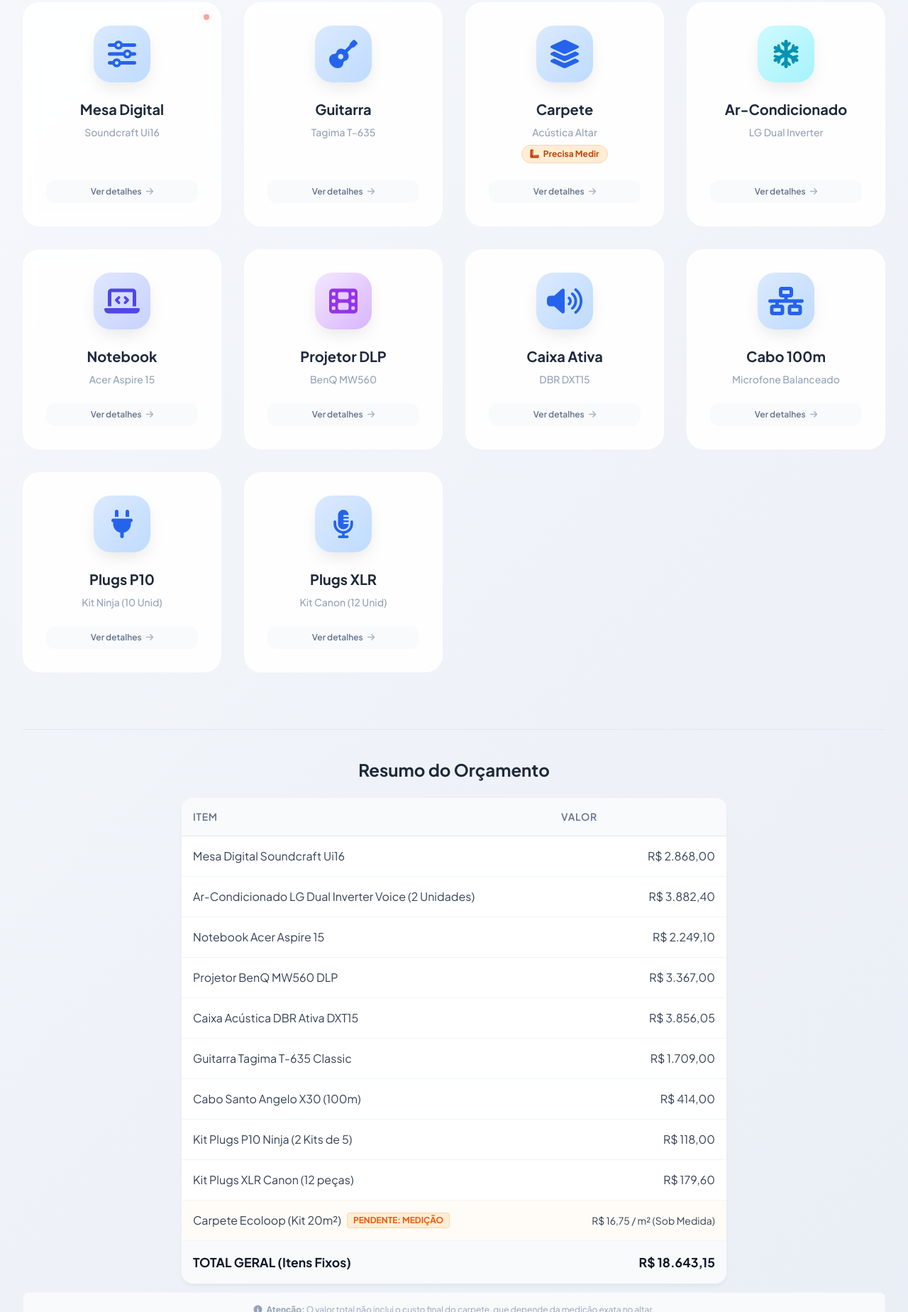
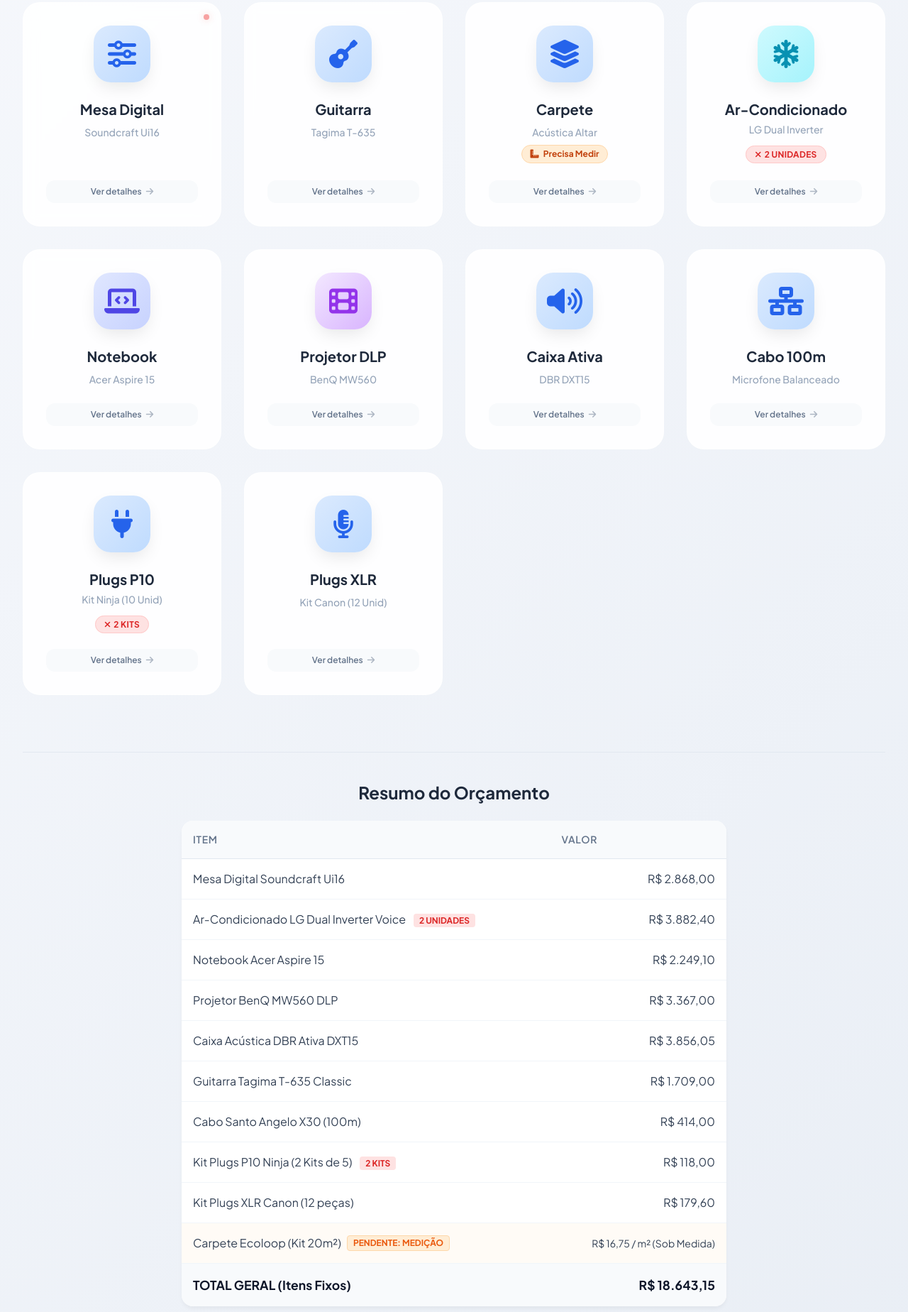
Before and after one commit to christyan05/OR-AMENTO, a plain HTML site: page index.html in a window 1280 px wide. Shown: the part 349-2197 px from the top of the page at 71% size. Drawn offline with nearby package versions, Linux system fonts and the light colour scheme.

Commit message:
Update index.html

```diff
--- a/index.html
+++ b/index.html
@@ -242,10 +242,16 @@
                     <div class="icon-wrapper grad-cyan mb-6">
                         <i class="fa-solid fa-snowflake"></i>
                     </div>
-                    <h3 class="text-xl font-bold text-slate-800 mb-2 group-hover:text-cyan-600 transition-colors">Ar-Condicionado</h3>
-                    <p class="text-sm text-slate-400 font-medium">LG Dual Inverter</p>
+                    <h3 class="text-xl font-bold text-slate-800 mb-1 group-hover:text-cyan-600 transition-colors">Ar-Condicionado</h3>
+                    <p class="text-sm text-slate-400 font-medium mb-3">LG Dual Inverter</p>
 
-                    <div class="mt-auto pt-6 w-full">
+                    <div class="mb-2">
+                        <span class="bg-red-100 text-red-600 border border-red-200 text-xs font-extrabold px-3 py-1 rounded-full uppercase tracking-wide">
+                            <i class="fa-solid fa-xmark mr-1"></i>2 Unidades
+                        </span>
+                    </div>
+
+                    <div class="mt-auto pt-4 w-full">
                         <div class="py-2 px-4 bg-slate-50 rounded-xl text-xs font-semibold text-slate-500 group-hover:bg-cyan-50 group-hover:text-cyan-600 transition-colors">
                             Ver detalhes <i class="fas fa-arrow-right ml-1 opacity-50"></i>
                         </div>
@@ -327,10 +333,16 @@
                     <div class="icon-wrapper grad-blue mb-6">
                         <i class="fa-solid fa-plug"></i>
                     </div>
-                    <h3 class="text-xl font-bold text-slate-800 mb-2 group-hover:text-blue-600 transition-colors">Plugs P10</h3>
-                    <p class="text-sm text-slate-400 font-medium">Kit Ninja (10 Unid)</p>
+                    <h3 class="text-xl font-bold text-slate-800 mb-1 group-hover:text-blue-600 transition-colors">Plugs P10</h3>
+                    <p class="text-sm text-slate-400 font-medium mb-3">Kit Ninja (10 Unid)</p>
 
-                    <div class="mt-auto pt-6 w-full">
+                    <div class="mb-2">
+                        <span class="bg-red-100 text-red-600 border border-red-200 text-xs font-extrabold px-3 py-1 rounded-full uppercase tracking-wide">
+                            <i class="fa-solid fa-xmark mr-1"></i>2 Kits
+                        </span>
+                    </div>
+
+                    <div class="mt-auto pt-4 w-full">
                         <div class="py-2 px-4 bg-slate-50 rounded-xl text-xs font-semibold text-slate-500 group-hover:bg-blue-50 group-hover:text-blue-600 transition-colors">
                             Ver detalhes <i class="fas fa-arrow-right ml-1 opacity-50"></i>
                         </div>
@@ -374,7 +386,10 @@
                             <td class="text-right">R$ 2.868,00</td>
                         </tr>
                         <tr>
-                            <td>Ar-Condicionado LG Dual Inverter Voice (2 Unidades)</td>
+                            <td>
+                                Ar-Condicionado LG Dual Inverter Voice
+                                <span class="text-red-600 font-extrabold bg-red-100 px-2 py-0.5 rounded text-xs uppercase ml-2">2 Unidades</span>
+                            </td>
                             <td class="text-right">R$ 3.882,40</td>
                         </tr>
                         <tr>
@@ -398,7 +413,10 @@
                             <td class="text-right">R$ 414,00</td>
                         </tr>
                         <tr>
-                            <td>Kit Plugs P10 Ninja (2 Kits de 5)</td>
+                            <td>
+                                Kit Plugs P10 Ninja (2 Kits de 5)
+                                <span class="text-red-600 font-extrabold bg-red-100 px-2 py-0.5 rounded text-xs uppercase ml-2">2 Kits</span>
+                            </td>
                             <td class="text-right">R$ 118,00</td>
                         </tr>
                         <tr>
@@ -602,8 +620,16 @@
                 </button>
             </div>
             <div class="p-8 overflow-y-auto">
-                <span class="text-blue-600 font-bold text-xs tracking-wider uppercase">Conectividade</span>
-                <h2 class="text-2xl font-bold text-slate-900 mt-1 mb-4">Kit 2x5 Plugs P10 Ninja</h2>
+                <div class="flex justify-between items-start mb-4">
+                    <div>
+                        <span class="text-blue-600 font-bold text-xs tracking-wider uppercase">Conectividade</span>
+                        <h2 class="text-2xl font-bold text-slate-900 mt-1">Kit 2x5 Plugs P10 Ninja</h2>
+                    </div>
+                    <div class="bg-red-100 text-red-600 border-2 border-red-200 px-3 py-2 rounded-xl text-center shadow-sm">
+                        <p class="text-xs font-bold uppercase tracking-wider">Quantidade</p>
+                        <p class="text-xl font-extrabold leading-none">02</p>
+                    </div>
+                </div>
 
                 <div class="space-y-3 mb-8">
                     <div class="flex items-center gap-3 text-slate-600 text-sm p-3 bg-slate-50 rounded-xl">
@@ -674,8 +700,16 @@
                 </button>
             </div>
             <div class="p-8 overflow-y-auto">
-                <span class="text-cyan-600 font-bold text-xs tracking-wider uppercase">Climatização</span>
-                <h2 class="text-2xl font-bold text-slate-900 mt-1 mb-4">LG Dual Inverter Voice</h2>
+                <div class="flex justify-between items-start mb-4">
+                    <div>
+                        <span class="text-cyan-600 font-bold text-xs tracking-wider uppercase">Climatização</span>
+                        <h2 class="text-2xl font-bold text-slate-900 mt-1">LG Dual Inverter Voice</h2>
+                    </div>
+                    <div class="bg-red-100 text-red-600 border-2 border-red-200 px-3 py-2 rounded-xl text-center shadow-sm">
+                        <p class="text-xs font-bold uppercase tracking-wider">Quantidade</p>
+                        <p class="text-xl font-extrabold leading-none">02</p>
+                    </div>
+                </div>
 
                 <div class="space-y-3 mb-8">
                     <div class="flex items-center gap-3 text-slate-600 text-sm p-3 bg-slate-50 rounded-xl">
```
